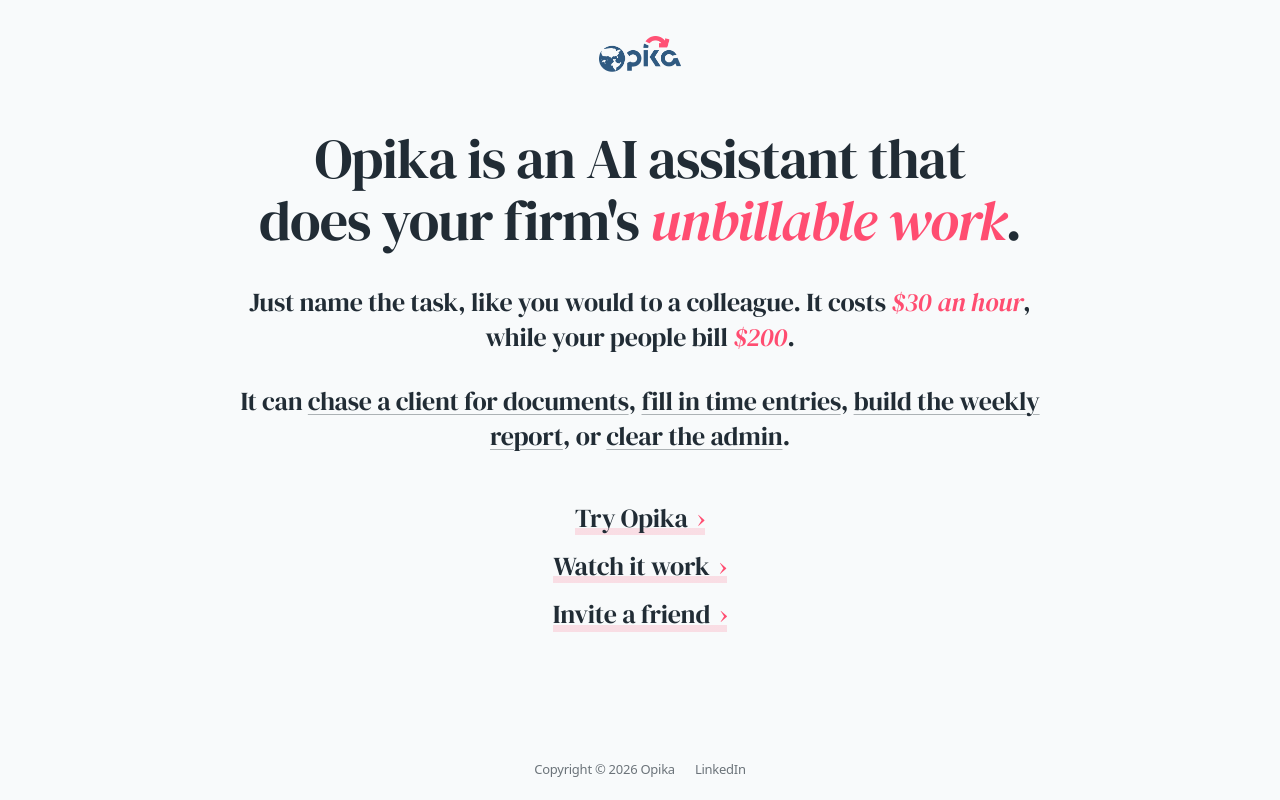
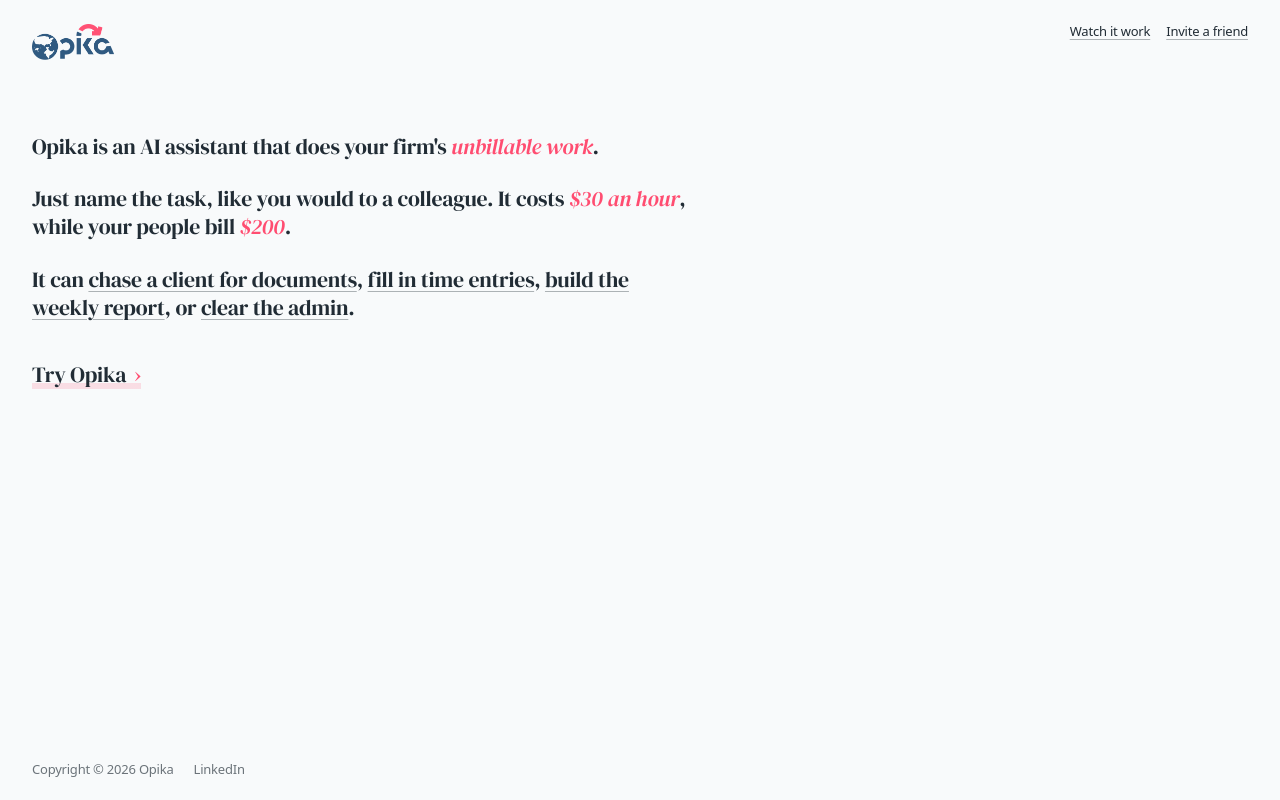
Before and after one commit to raunak-opika/opika-site, a plain HTML site: page index.html in a window 1280 px wide. Drawn offline with Linux system fonts and the light colour scheme.

Commit message:
Match Instinct's new layout: left aligned text, logo and small links in the header, one main action
Co-Authored-By: Claude Sonnet 5.5 <noreply@anthropic.com>

```diff
--- a/index.html
+++ b/index.html
@@ -12,15 +12,19 @@
 <link rel="stylesheet" href="styles.css">
 </head>
 <body>
+<header class="top">
+  <img class="logo" src="logo.png" alt="Opika" height="36">
+  <nav>
+    <a data-video="cpa-firm.mp4" data-title="See what we have done for a CPA firm." href="cpa-firm.mp4">Watch it work</a>
+    <a href="#" data-share>Invite a friend</a>
+  </nav>
+</header>
 <main>
-  <img class="logo" src="logo.png" alt="Opika" height="36">
   <h1>Opika is an AI assistant that does your firm's <em>unbillable work</em>.</h1>
   <p>Just name the task, like you would to a colleague. It costs <em>$30 an hour</em>, while your people bill <em>$200</em>.</p>
   <p>It can <span class="eg" data-icon="mail">chase a client for documents</span>, <span class="eg" data-icon="clock">fill in time entries</span>, <span class="eg" data-icon="chart">build the weekly report</span>, or <span class="eg" data-icon="admin">clear the admin</span>.</p>
-  <nav>
+  <nav class="cta">
     <a href="#try" data-try>Try Opika</a>
-    <a data-video="cpa-firm.mp4" data-title="See what we have done for a CPA firm." href="cpa-firm.mp4">Watch it work</a>
-    <a href="#" data-share>Invite a friend</a>
   </nav>
 </main>
 <footer>
--- a/styles.css
+++ b/styles.css
@@ -4,6 +4,7 @@
   --coral: #ff4d71;
   --tint: rgba(255, 77, 113, .16);
   --rule: rgba(33, 44, 53, .35);
+  --gutter: clamp(20px, 2.5vw, 36px);
 }
 @media (prefers-color-scheme: dark) {
   :root { --bg: #161d23; --ink: #eef2f5; --tint: rgba(255, 77, 113, .28); --rule: rgba(238, 242, 245, .4); }
@@ -15,29 +16,33 @@ body {
   min-height: 100vh;
   display: flex;
   flex-direction: column;
-  justify-content: space-between;
   background: var(--bg);
   color: var(--ink);
-  font: 400 clamp(20px, 2.2vw, 26px) / 1.35 "DM Serif Display", Georgia, serif;
+  font: 400 clamp(20px, 1.7vw, 24px) / 1.3 "DM Serif Display", Georgia, serif;
   letter-spacing: -.01em;
   animation: in .8s ease both;
 }
 @keyframes in { from { opacity: 0; transform: translateY(6px); } }
-main { width: 100%; max-width: 880px; margin: 0 auto; padding: clamp(24px, 4vw, 36px) clamp(20px, 4vw, 32px) 64px; text-align: center; }
-footer { display: flex; justify-content: center; gap: 20px; flex-wrap: wrap; padding: 0 20px 24px; font: 400 13px / 1 system-ui, sans-serif; opacity: .65; }
+main { flex: 1; width: 100%; max-width: 730px; padding: clamp(32px, 9vh, 96px) var(--gutter) 64px; }
+.top { display: flex; justify-content: space-between; align-items: flex-start; padding: 24px var(--gutter) 0; }
+.top nav { display: flex; gap: 16px; margin: 0; font: 400 13px / 1.2 system-ui, sans-serif; }
+.top nav a { margin: 0; background: none; text-decoration: underline; text-decoration-color: var(--rule); text-underline-offset: 3px; transition: color .2s, text-decoration-color .2s; }
+.top nav a:hover { color: var(--coral); text-decoration-color: var(--coral); }
+.top nav a::after { content: none; }
+footer { display: flex; justify-content: flex-start; gap: 20px; flex-wrap: wrap; padding: 0 var(--gutter) 24px; font: 400 13px / 1 system-ui, sans-serif; opacity: .65; }
 footer a { color: inherit; text-decoration: none; }
 footer a:hover { text-decoration: underline; }
-.logo { display: block; height: 36px; margin: 0 auto clamp(32px, 5vw, 56px); }
-h1 { margin: 0 0 .6em; font: inherit; font-size: clamp(32px, 5.4vw, 56px); line-height: 1.1; letter-spacing: -.02em; text-wrap: balance; }
-p { margin: 0 auto 1.1em; max-width: 34em; }
+.logo { display: block; height: 36px; margin: 0; }
+h1 { margin: 0 0 1.1em; font: inherit; text-wrap: pretty; }
+p { margin: 0 0 1.1em; }
 em { color: var(--coral); }
-h1 em { white-space: nowrap; }
+em { white-space: nowrap; }
 a { color: inherit; }
 p a, .eg { text-decoration: underline; text-decoration-color: var(--rule); text-underline-offset: 4px; text-decoration-thickness: 1px; transition: color .2s, text-decoration-color .2s, background .2s; border-radius: 4px; }
 p a:hover, .eg:hover { color: var(--coral); text-decoration-color: var(--coral); background: var(--tint); }
 .eg { cursor: default; }
 nav { margin-top: 1.8em; }
-nav a { display: block; width: fit-content; margin: 0 auto .5em; color: inherit; text-decoration: none; background: linear-gradient(var(--tint), var(--tint)) 0 100% / 100% .28em no-repeat; transition: background-size .2s, color .2s; }
+nav a { display: block; width: fit-content; margin: 0 0 .5em; color: inherit; text-decoration: none; background: linear-gradient(var(--tint), var(--tint)) 0 100% / 100% .28em no-repeat; transition: background-size .2s, color .2s; }
 nav a:hover { background-size: 100% 100%; }
 nav a::after { content: "\203A"; margin-left: .35em; color: var(--coral); }
 dialog { width: min(880px, 92vw); padding: 0; border: 0; border-top: 4px solid var(--coral); border-radius: 14px; background: var(--bg); color: inherit; box-shadow: 0 24px 80px rgba(0, 0, 0, .35); font: inherit; text-align: left; }
```
